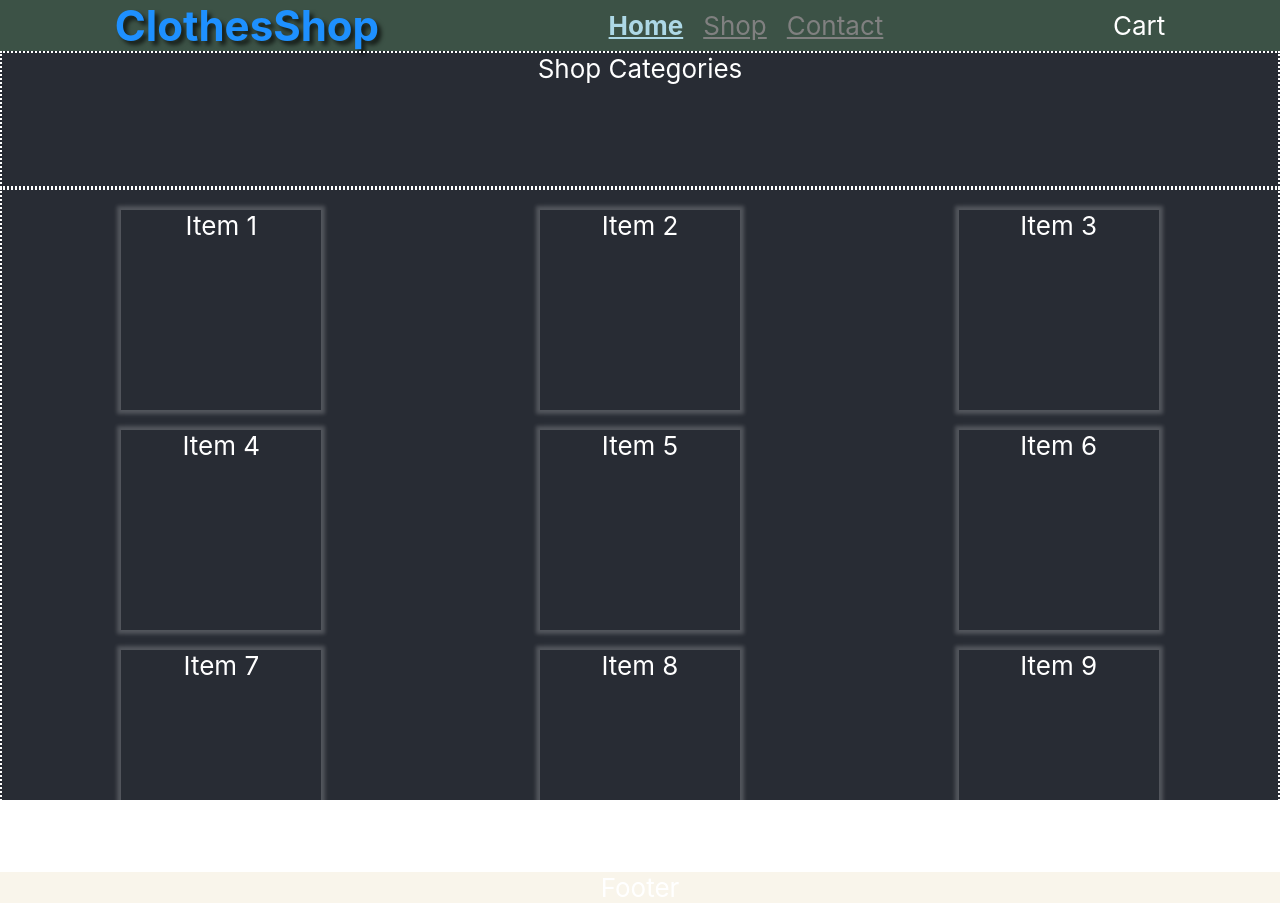
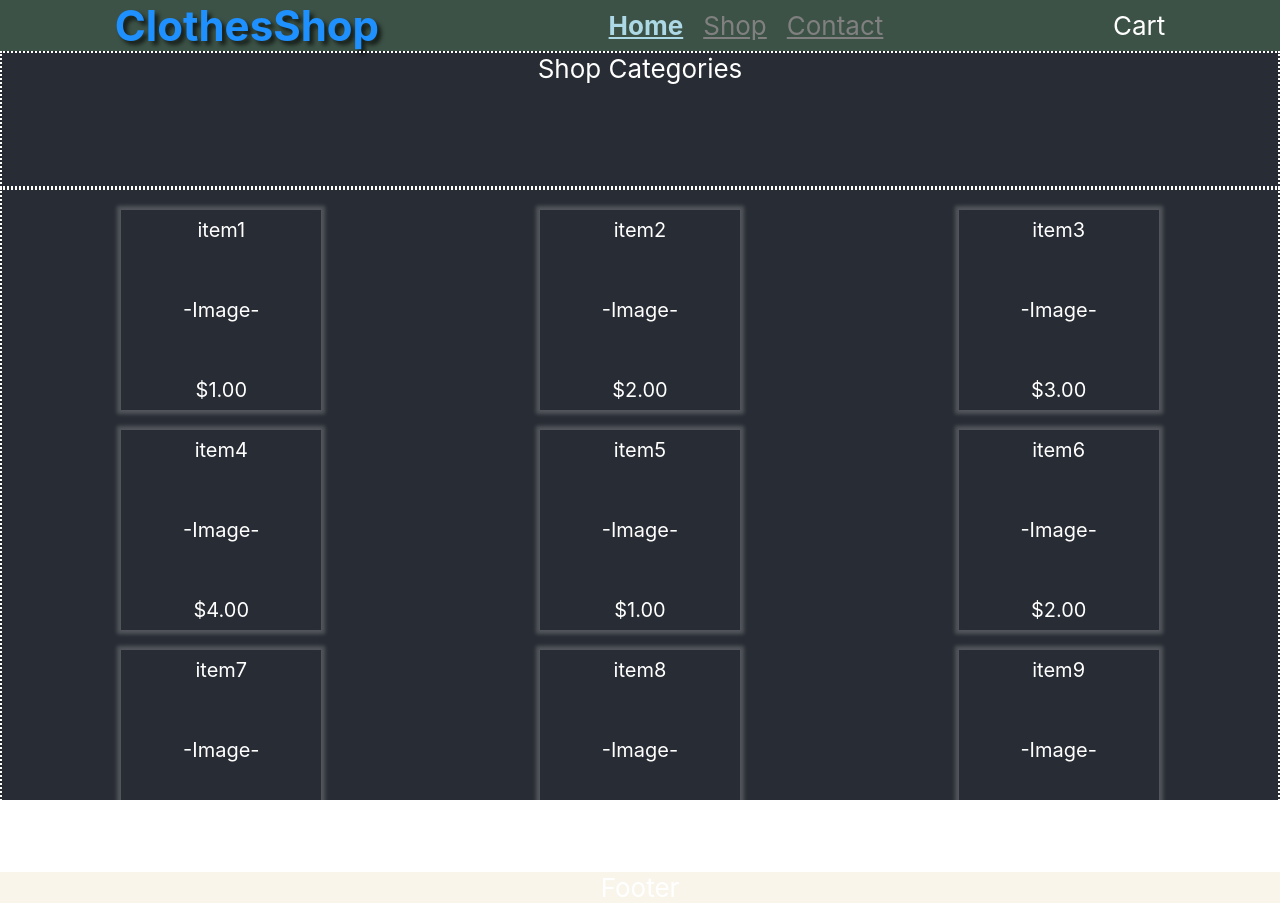
Before and after one commit to Raikho/shopping-cart, a React (Create React App) app: page / in a window 1280 px wide. Built offline with nearby package versions, Linux system fonts and the light colour scheme.

Commit message:
add name/img/price to item objects

```diff
--- a/src/App.css
+++ b/src/App.css
@@ -95,6 +95,13 @@ a.active {color: lightblue; font-weight: bold;}
   width: 200px;
   height: 200px;
   box-shadow: 0 0 4px 4px #fff3;
+
+  display: grid;
+  grid-template-columns: 1fr;
+  grid-template-rows: 1fr 3fr 1fr;
+  justify-items: center;
+  align-items: center;
+  font-size: 20px;
 }
 /* ============================ FOOTER ============================= */
 /* ================================================================= */
--- a/src/ItemList.js
+++ b/src/ItemList.js
@@ -1,15 +1,18 @@
+import { useOutletContext } from 'react-router-dom';
+
 const ItemList = props => {
+
+    const [items] =  useOutletContext();
+
     return (
         <div className="item-list">
-            <div className="item">Item 1</div>
-            <div className="item">Item 2</div>
-            <div className="item">Item 3</div>
-            <div className="item">Item 4</div>
-            <div className="item">Item 5</div>
-            <div className="item">Item 6</div>
-            <div className="item">Item 7</div>
-            <div className="item">Item 8</div>
-            <div className="item">Item 9</div>
+            {items.map(item => (
+                <div className='item'>
+                    <div className="name">{item.name}</div>
+                    <div className="image">-Image-</div>
+                    <div className="price">{`$${item.price}.00`}</div>
+                </div>
+            ))}
         </div>
     )
 }
--- a/src/ShopLayout.js
+++ b/src/ShopLayout.js
@@ -1,10 +1,25 @@
+import uniqid from 'uniqid';
+import { useState } from 'react';
 import { Outlet } from 'react-router-dom';
 
 const ShopLayout = props => {
+
+    const [items, setItems] = useState([
+        {name: 'item1', price: 1, id: uniqid()},
+        {name: 'item2', price: 2, id: uniqid()},
+        {name: 'item3', price: 3, id: uniqid()},
+        {name: 'item4', price: 4, id: uniqid()},
+        {name: 'item5', price: 1, id: uniqid()},
+        {name: 'item6', price: 2, id: uniqid()},
+        {name: 'item7', price: 3, id: uniqid()},
+        {name: 'item8', price: 4, id: uniqid()},
+        {name: 'item9', price: 5, id: uniqid()},
+    ]);
+
     return (
         <div className="shop-layout">
             <div className="categories">Shop Categories</div>
-            <Outlet />
+            <Outlet context={[items]} />
         </div>
     )
 }
```
